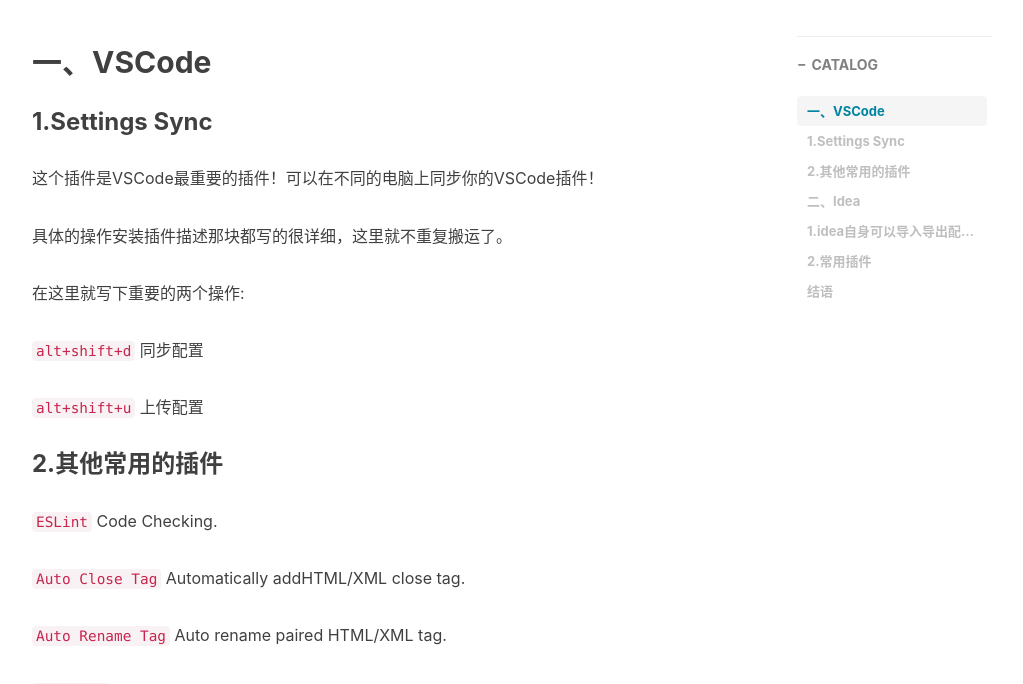
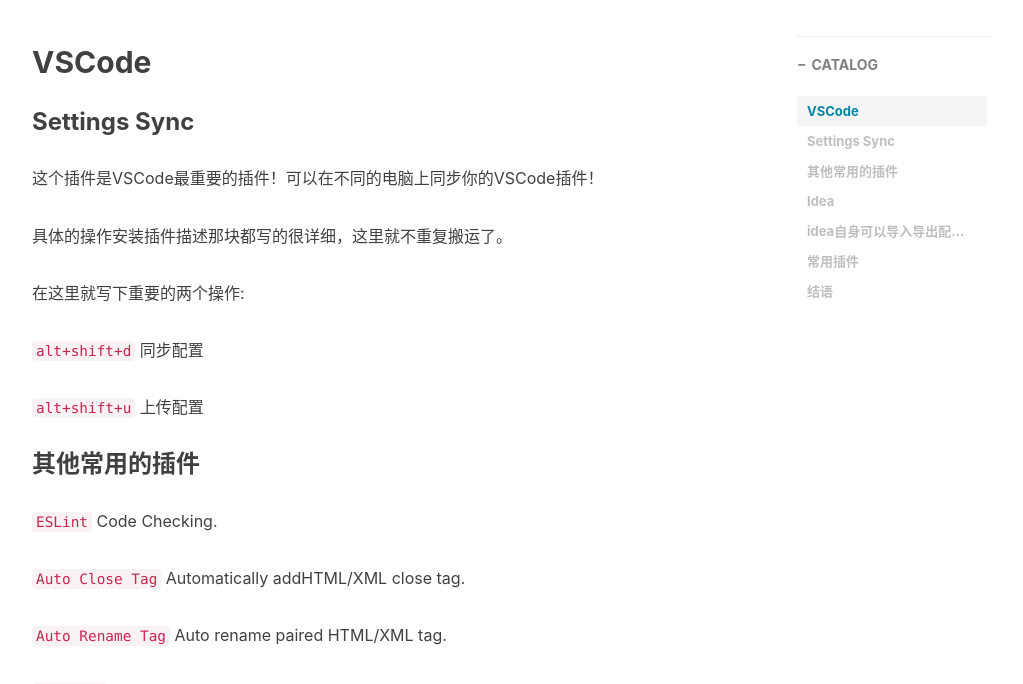
Before and after one commit to Bjorne1/Bjorne1.github.io, a Jekyll site: the page built from _posts/2018-10-01-Plug-inComponents.md, in a window 1280 px wide and 900 px high, scrolled down 371 px, cut to the strip 216-900 px from the top of the window. Shown: the whole strip, without its empty margins (233-1256 px from the left). Built offline with Jekyll 4.4.1, drawn with Linux system fonts in a browser that asks for light colours; nearby versions of some CDN libraries; comment, search, counter and statistics services are not loaded; some of the changed text lies outside the part shown.

Commit message:
change title

```diff
--- a/_posts/2018-10-01-Plug-inComponents.md
+++ b/_posts/2018-10-01-Plug-inComponents.md
@@ -10,9 +10,9 @@
     - Notes
 ---
 
-## 一、VSCode
+## VSCode
 
-### 1.Settings Sync
+### Settings Sync
 
 这个插件是VSCode最重要的插件！可以在不同的电脑上同步你的VSCode插件！
 
@@ -24,7 +24,7 @@
 
 `alt+shift+u` 上传配置
 
-### 2.其他常用的插件
+### 其他常用的插件
 
 `ESLint` Code Checking.
 
@@ -60,11 +60,11 @@
 
 default browser or application.
 
-## 二、Idea
+## Idea
 
-### 1.idea自身可以导入导出配置，方便不同电脑的同步
+### idea自身可以导入导出配置，方便不同电脑的同步
 
-### 2.常用插件
+### 常用插件
 
 `Eclipse Code Formatter` Allows using Eclipse's code formatter
 
```
